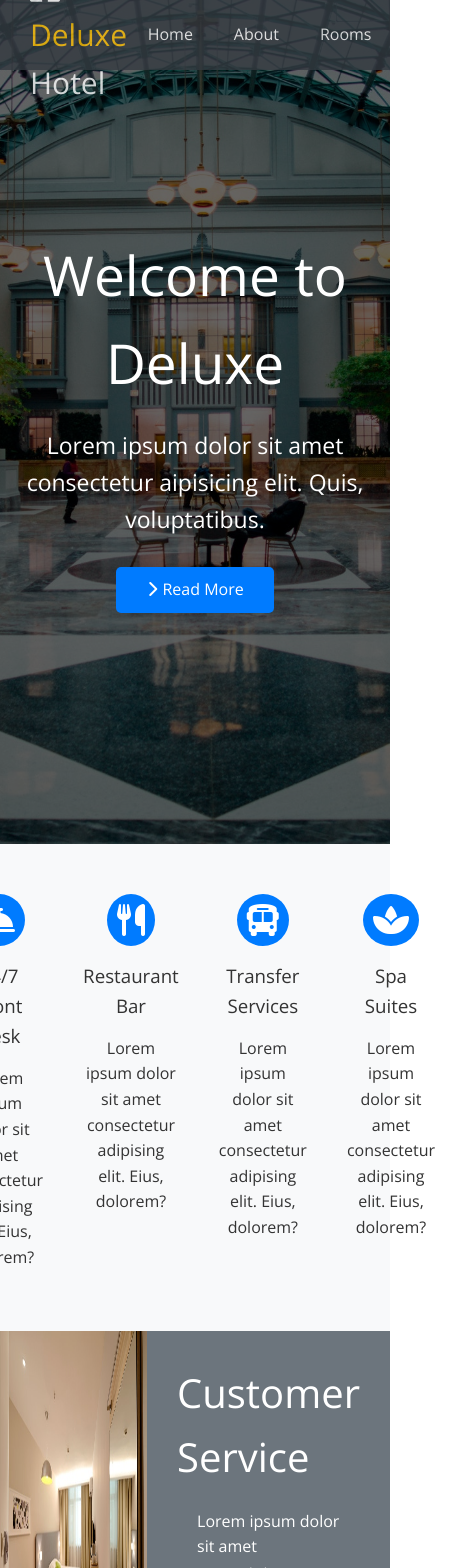
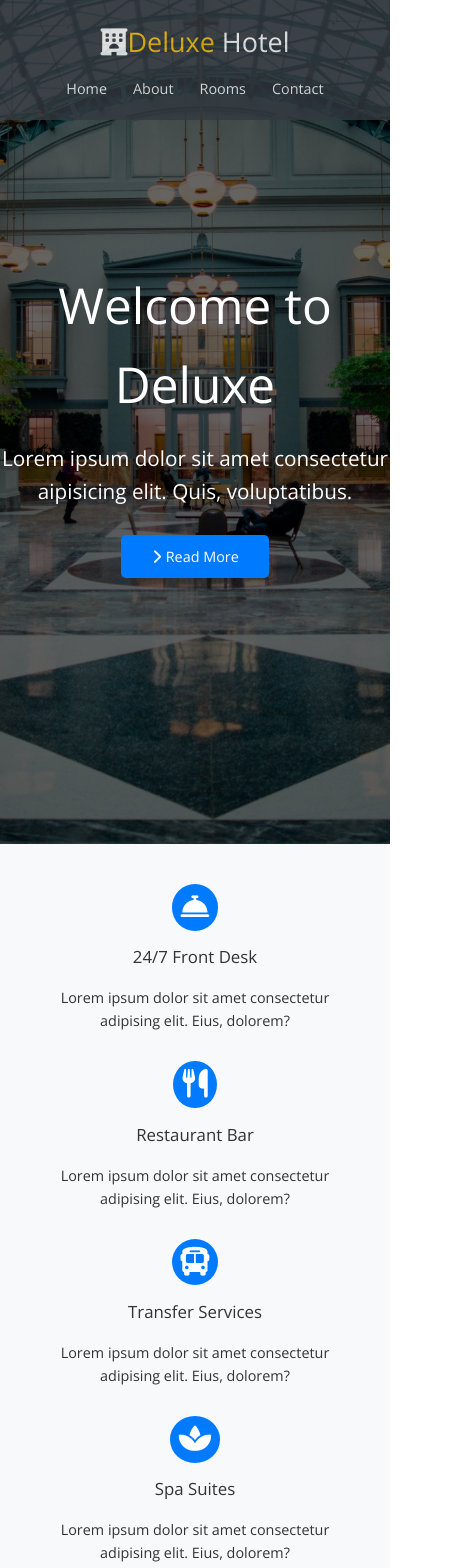
Before and after one commit to mrtksknn/hotel-site, a React (Create React App) app: page / in a window 390 px wide. Shown: the top 1568 px of the page, 455 px wide, since content can reach past the window. Built offline with nearby package versions, Linux system fonts and the light colour scheme.

Commit message:
add responsive styles

```diff
--- a/src/styles/style.css
+++ b/src/styles/style.css
@@ -38,6 +38,7 @@ img { width: 100% }
   padding: 0 3rem;
   color: var(--white);
   align-items: center;
+  z-index: 10 !important;
   background-color: var(--dark);
   justify-content: space-between;
 }
@@ -165,3 +166,19 @@ img { width: 100% }
 .footer a { color: var(--danger) }
 .footer a:hover { opacity: 0.7 }
 .footer .social a { margin-right: 10px }
+
+
+/* mobile */
+@media(max-width: 768px) {
+  html { font-size: 9px }
+  .navbar {
+    height: 120px;
+    padding: 20px;
+    flex-direction: column;
+  }
+  .navbar a {
+    padding: 10px;
+    margin: 0 3px;
+  }
+  .teams img { width: 70% }
+}
--- a/src/styles/utils.css
+++ b/src/styles/utils.css
@@ -160,3 +160,11 @@
 }
 
 .section-padding { padding: 2rem 2rem 4rem }
+
+/* mobile */
+@media(max-width: 768px) {
+  .flex-items { flex-direction: column }
+  .flex-items > div { padding: 10px }
+  .flex-columns .column { flex: 100% }
+  .flex-grid .column { flex: 50% }
+}
```
